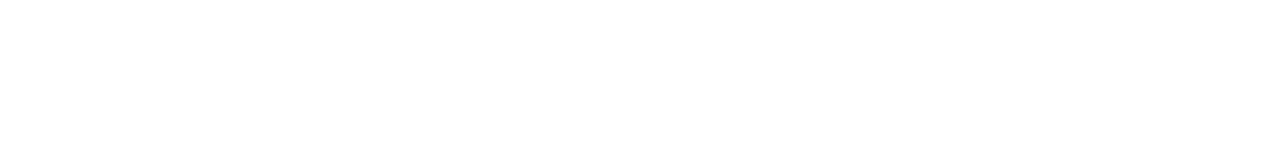
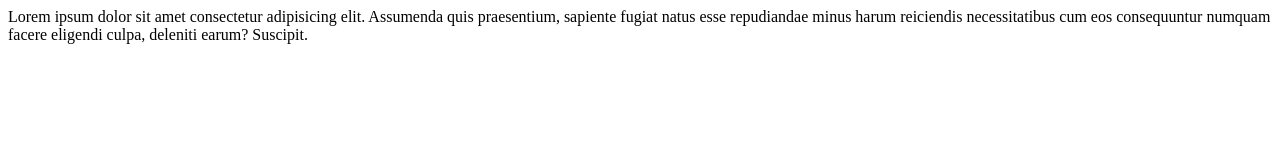
Before and after one commit to fababy101/newProjekt, a plain HTML site: page index.html in a window 1280 px wide. Drawn offline with Linux system fonts and the light colour scheme.

Commit message:
Update index.html

```diff
--- a/index.html
+++ b/index.html
@@ -7,6 +7,6 @@
     <title>Document</title>
 </head>
 <body>
-
+    Lorem ipsum dolor sit amet consectetur adipisicing elit. Assumenda quis praesentium, sapiente fugiat natus esse repudiandae minus harum reiciendis necessitatibus cum eos consequuntur numquam facere eligendi culpa, deleniti earum? Suscipit.
 </body>
 </html>
```
